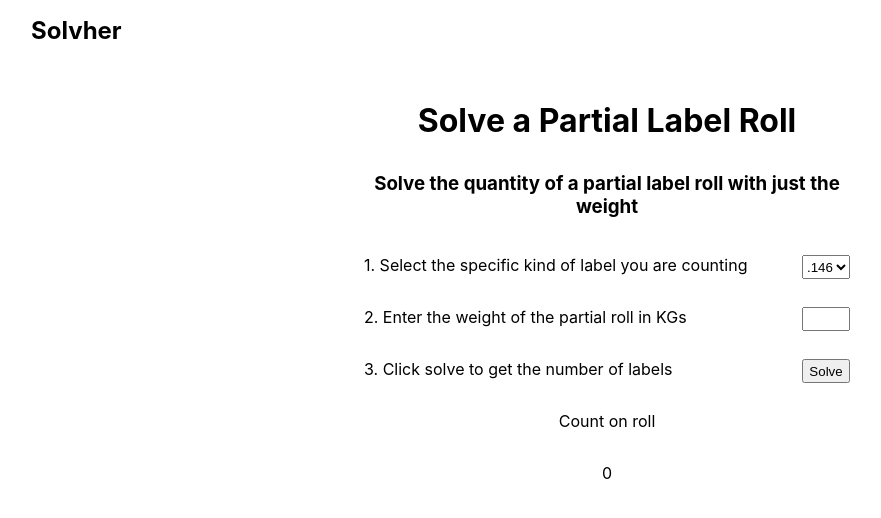
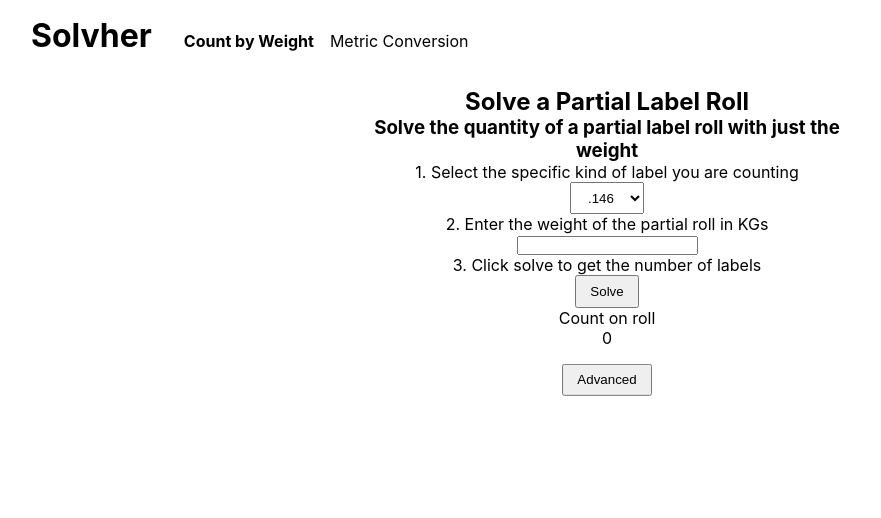
Before and after one commit to dangero1990/Solvher, a React (Create React App) app: page / in a window 1280 px wide. Shown: the top 518 px of the page, without its empty margins (33-914 px from the left). Built offline with nearby package versions, Linux system fonts and the light colour scheme.

Commit message:
added advanced counting

```diff
--- a/package.json
+++ b/package.json
@@ -3,11 +3,15 @@
   "version": "0.1.0",
   "private": true,
   "dependencies": {
+    "@fortawesome/fontawesome-svg-core": "^6.4.2",
+    "@fortawesome/free-solid-svg-icons": "^6.4.2",
+    "@fortawesome/react-fontawesome": "^0.2.0",
     "@testing-library/jest-dom": "^5.17.0",
     "@testing-library/react": "^13.4.0",
     "@testing-library/user-event": "^13.5.0",
     "react": "^18.2.0",
     "react-dom": "^18.2.0",
+    "react-router-dom": "^6.15.0",
     "react-scripts": "5.0.1",
     "web-vitals": "^2.1.4"
   },
--- a/src/App.css
+++ b/src/App.css
@@ -13,64 +13,92 @@
   height: 100vh;
 }
 
+nav {
+  display: inline-block;
+  margin-left: 2em;
+}
+
+.secondary-nav {
+  display: none;
+}
+
 nav ul {
   list-style: none;
+  display: flex;
+  gap: 1em;
 }
 
 nav ul li a {
   text-decoration: none;
+  color: #000;
 }
 
-.primary-nav {
+.active {
+  font-weight: bold;
+}
+
+header {
   width: 90%;
   margin: 0 auto;
   margin-top: 1em;
+  position: relative;
+}
+
+header h1 {
+  display: inline;
+}
+
+#hamburger {
+  display: none;
 }
 
 .card {
-  text-align: center;
   width: 550px;
   max-width: 90%;
   margin: 0 auto;
   padding: 2em;
-}
-
-.row {
-  display: flex;
-  justify-content: space-between;
-  text-align: left;
-}
-
-h1 {
-  margin-bottom: 1em;
-}
-
-h3,
-p {
-  margin-bottom: 2em;
-}
-
-select,
-input,
-button {
-  margin-left: 3em;
-}
-
-select {
-  width: var(--input-width);
-  height: var(--input-height);
-}
-
-input {
-  width: var(--input-width);
-  height: var(--input-height);
-}
-
-button {
-  width: var(--input-width);
-  height: var(--input-height);
+  text-align: center;
 }
 
 label {
-  margin-bottom: 2em;
+  display: block;
 }
+
+#advanced {
+  position: absolute;
+  left: 50%;
+  transform: translate(-50%, -50%);
+}
+
+button,
+select {
+  padding: 0.5em 1em;
+}
+
+@media (width < 600px) {
+  #hamburger {
+    display: block;
+    position: absolute;
+    top: 0;
+    right: 0;
+    transform: translate(-50%, 50%);
+  }
+
+  nav {
+    display: block;
+    margin: 0;
+  }
+
+  .primary-nav {
+    display: none;
+  }
+
+  .secondary-nav {
+    display: block;
+  }
+
+  nav ul {
+    display: block;
+    text-align: center;
+  }
+}
--- a/src/App.js
+++ b/src/App.js
@@ -1,13 +1,19 @@
 import './App.css';
 import CountByWeight from './components/CountByWeight';
+import MetricConversion from './components/MetricConversion';
+import CountWeight from './components/CountWeight';
 import Navbar from './components/Navbar';
+import { Route, Routes } from 'react-router-dom';
 
 function App() {
   return (
     <>
       <Navbar />
       <main>
-        <CountByWeight />
+        <Routes>
+          <Route path='' element={<CountWeight />} />
+          <Route path='/metric-conversion' element={<MetricConversion />} />
+        </Routes>
       </main>
     </>
   );
--- /dev/null
+++ b/src/components/CountAnyWeight.js
@@ -0,0 +1,78 @@
+import { useState, useRef } from 'react';
+import Card from '../shared/Card';
+
+function CountAnyWeight() {
+  const [full, setFull] = useState({});
+  const [store, setStore] = useState([]);
+  const [part, setPart] = useState({});
+  const [net, setNet] = useState(0);
+  const refName = useRef(null);
+  const refGross = useRef(null);
+  const refCount = useRef(null);
+  const partGross = useRef(null);
+
+  function submitFull(e) {
+    e.preventDefault();
+
+    if (store.some((label) => label.name === full.name)) {
+      const newStore = store.filter((label) => label.name !== full.name);
+
+      setStore(...newStore, [full]);
+      setNet(0);
+      refName.current.value = null;
+      refGross.current.value = null;
+      refCount.current.value = null;
+    } else {
+      setStore([...store, full]);
+      setNet(0);
+      refName.current.value = null;
+      refGross.current.value = null;
+      refCount.current.value = null;
+    }
+  }
+
+  function handleSelect(e) {
+    store.map((label) => (e.target.value === label.name ? setFull(label) : null));
+  }
+
+  function solve(e) {
+    e.preventDefault();
+
+    partGross.current.value = null;
+    const answer = Math.floor((full.count * part.gross) / full.gross);
+
+    setNet(answer.toLocaleString('en-US'));
+  }
+
+  return (
+    <Card title='Count any roll'>
+      <h2>Full unit</h2>
+      <form onSubmit={submitFull}>
+        <label htmlFor='name'>name</label>
+        <input type='text' name='name' onChange={(e) => setFull({ ...full, name: e.target.value })} ref={refName} />
+        <label htmlFor='gross'>gross</label>
+        <input type='text' name='gross' onChange={(e) => setFull({ ...full, gross: +e.target.value })} ref={refGross} />
+        <label htmlFor='tare'>count</label>
+        <input type='text' name='count' onChange={(e) => setFull({ ...full, count: +e.target.value })} ref={refCount} />
+        <label htmlFor='submit-full'>Submit full</label>
+        <button type='submit' name='submit-full'>
+          Submit
+        </button>
+      </form>
+      <h2>Partial unit</h2>
+      <form onSubmit={solve}>
+        <select name='rolls' onChange={handleSelect}>
+          {store.map((label) => (
+            <option key={label.name}>{label.name}</option>
+          ))}
+        </select>
+        <label htmlFor='part-gross'>Gross</label>
+        <input type='text' onChange={(e) => setPart({ ...part, gross: +e.target.value })} ref={partGross} />
+      </form>
+      <p>Count on roll</p>
+      <p>{net}</p>
+    </Card>
+  );
+}
+
+export default CountAnyWeight;
--- a/src/components/CountByWeight.js
+++ b/src/components/CountByWeight.js
@@ -32,7 +32,6 @@ function CountByWeight() {
     <Card title='Solve a Partial Label Roll'>
       <h3>Solve the quantity of a partial label roll with just the weight</h3>
       <form onSubmit={solve}>
-        <div className='row'>
         <label htmlFor='select'>1. Select the specific kind of label you are counting</label>
         <select onChange={handleSelect} name='select'>
           {LabelData.map((label) => (
@@ -41,17 +40,12 @@ function CountByWeight() {
             </option>
           ))}
         </select>
-        </div>
-        <div className='row'>
         <label htmlFor='count'>2. Enter the weight of the partial roll in KGs</label>
         <input onChange={handleCount} type='text' name='count' ref={input} inputmode='numeric' />
-        </div>
-        <div className='row'>
         <label htmlFor='submit'>3. Click solve to get the number of labels</label>
         <button type='submit' name='submit'>
           Solve
         </button>
-        </div>
         <p>Count on roll</p>
         <p>{weight}</p>
       </form>
--- /dev/null
+++ b/src/components/CountWeight.js
@@ -0,0 +1,23 @@
+import CountAnyWeight from './CountAnyWeight';
+import CountByWeight from './CountByWeight';
+import { useState } from 'react';
+
+function CountWeight() {
+  const [advanced, setAdvanced] = useState(false);
+
+  function handleClick() {
+    setAdvanced(!advanced);
+  }
+
+  return (
+    <section id='weight-section'>
+      {!advanced && <CountByWeight />}
+      {advanced && <CountAnyWeight />}
+      <button onClick={handleClick} id='advanced'>
+        {advanced ? 'Basic' : 'Advanced'}
+      </button>
+    </section>
+  );
+}
+
+export default CountWeight;
--- /dev/null
+++ b/src/components/MetricConversion.js
@@ -0,0 +1,17 @@
+import Card from '../shared/Card';
+import { useState, useRef } from 'react';
+
+function MetricConversion() {
+  const [kg, setKg] = useState(0);
+
+  return (
+    <Card title='Metric Conversion'>
+      <h3>Convert a different unit into KGs</h3>
+      <form>
+        <input type='text' />
+      </form>
+    </Card>
+  );
+}
+
+export default MetricConversion;
--- a/src/components/Navbar.js
+++ b/src/components/Navbar.js
@@ -1,8 +1,47 @@
+import { Link, useMatch, useResolvedPath } from 'react-router-dom';
+import { FontAwesomeIcon } from '@fortawesome/react-fontawesome';
+import { faBars } from '@fortawesome/free-solid-svg-icons';
+import { useState } from 'react';
+
+function CustomLink({ to, children, ...props }) {
+  const resolvePath = useResolvedPath(to);
+  const isActive = useMatch({ path: resolvePath.pathname, end: true });
+
+  return (
+    <li>
+      <Link to={to} {...props} className={isActive ? 'active' : ''}>
+        {children}
+      </Link>
+    </li>
+  );
+}
+
 function Navbar() {
+  const [isOpen, setIsOpen] = useState(false);
+
+  function handleClick() {
+    setIsOpen(!isOpen);
+  }
+
   return (
-    <nav className='primary-nav row'>
+    <header>
       <h1>Solvher</h1>
-    </nav>
+      <FontAwesomeIcon icon={faBars} id='hamburger' onClick={handleClick} size='xl' />
+      <nav className='primary-nav'>
+        <ul>
+          <CustomLink to=''>Count by Weight</CustomLink>
+          <CustomLink to='/metric-conversion'>Metric Conversion</CustomLink>
+        </ul>
+      </nav>
+      <nav className='secondary-nav'>
+        {isOpen && (
+          <ul>
+            <CustomLink to=''>Count by Weight</CustomLink>
+            <CustomLink to='/metric-conversion'>Metric Conversion</CustomLink>
+          </ul>
+        )}
+      </nav>
+    </header>
   );
 }
 
--- /dev/null
+++ b/src/data/ConversionData.js
@@ -0,0 +1,5 @@
+const conversions = [
+    {
+        id:
+    }
+]
--- a/src/index.js
+++ b/src/index.js
@@ -3,11 +3,14 @@ import ReactDOM from 'react-dom/client';
 import './index.css';
 import App from './App';
 import reportWebVitals from './reportWebVitals';
+import { BrowserRouter } from 'react-router-dom';
 
 const root = ReactDOM.createRoot(document.getElementById('root'));
 root.render(
   <React.StrictMode>
-    <App />
+    <BrowserRouter>
+      <App />
+    </BrowserRouter>
   </React.StrictMode>
 );
 
```
Also changed, not shown: 1 other file (tests, documents, lock files or other folders). Lines whose indentation alone changed are shown as unchanged.
